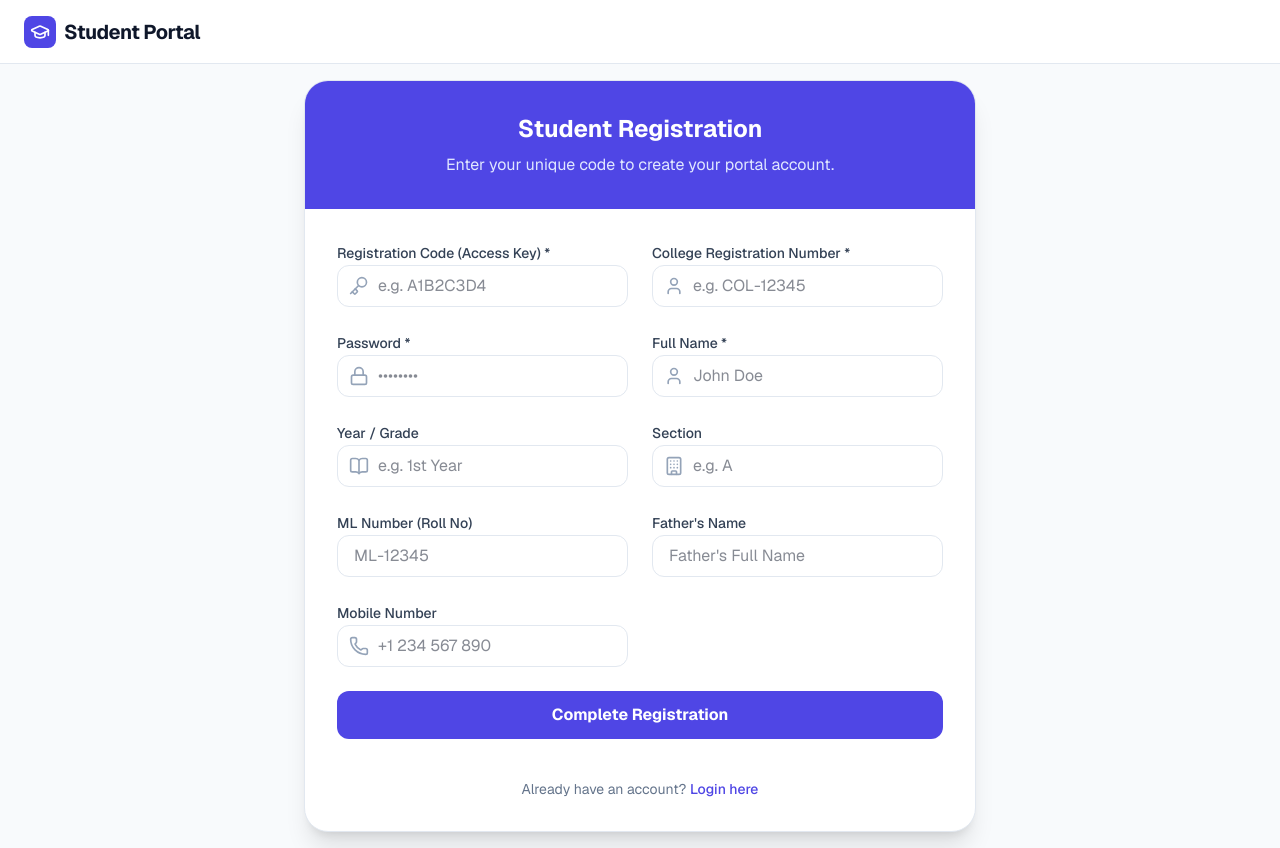
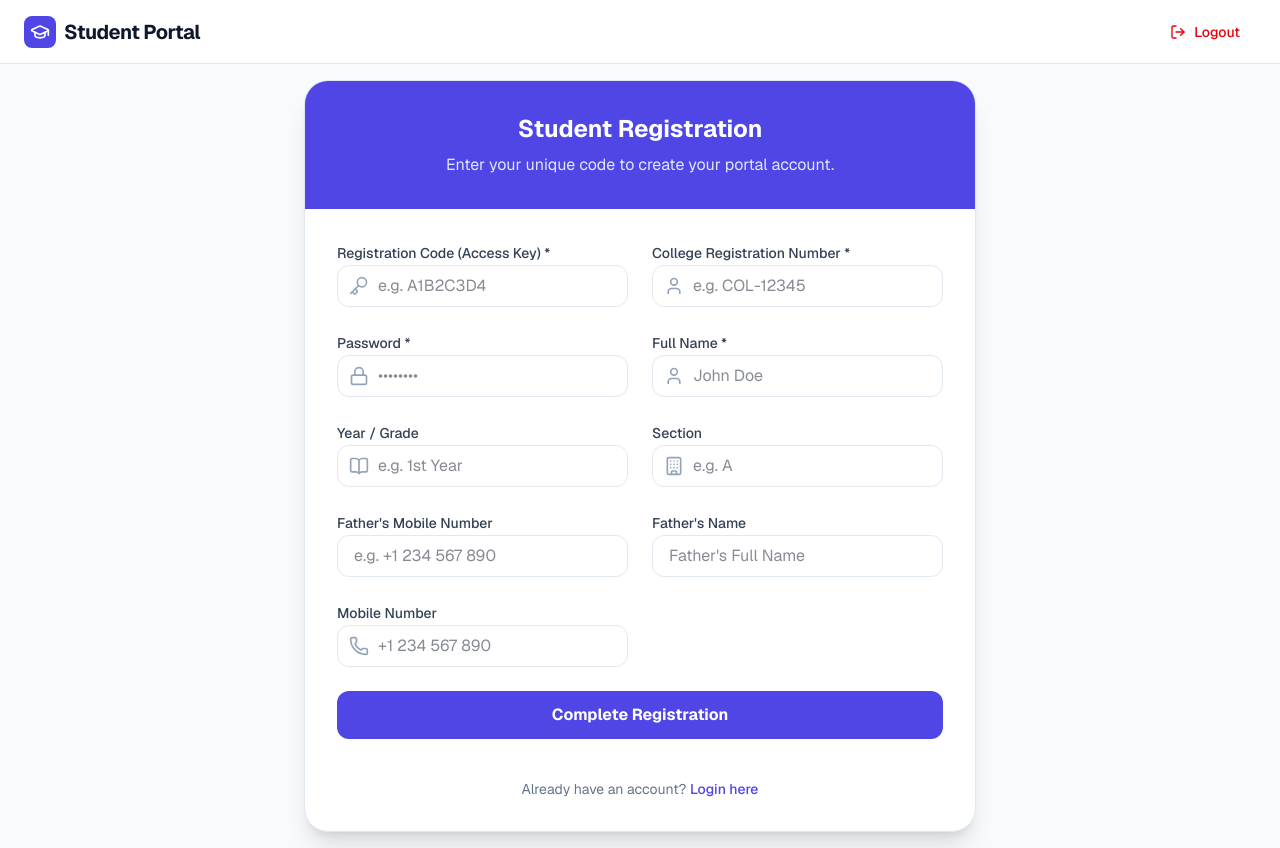
Before and after one commit to Srimanjunadh/QGen_Pro, a Next.js app in the folder saas-frontend/: page /student/register in a window 1280 px wide. Built offline with nearby package versions, Linux system fonts and the light colour scheme.

Commit message:
Added logout button, updated register labels, and added strict anti-screenshot protection

```diff
--- a/saas-frontend/src/app/student/exam/[assignmentId]/page.tsx
+++ b/saas-frontend/src/app/student/exam/[assignmentId]/page.tsx
@@ -79,21 +79,43 @@ export default function ExamPage() {
     return () => document.removeEventListener("fullscreenchange", handleFullscreenChange);
   }, []);
 
-  // Prevent copy/paste and context menu
+  const [isObscured, setIsObscured] = useState(false);
+
+  // Prevent copy/paste, context menu, and screenshots
   useEffect(() => {
     const preventCopy = (e: ClipboardEvent) => e.preventDefault();
     const preventContextMenu = (e: MouseEvent) => e.preventDefault();
+    const preventScreenshot = (e: KeyboardEvent) => {
+      if (
+        e.key === 'PrintScreen' ||
+        (e.metaKey && e.shiftKey) ||
+        (e.ctrlKey && (e.key === 'p' || e.key === 's' || e.key === 'c')) ||
+        (e.metaKey && (e.key === 'p' || e.key === 's' || e.key === 'c'))
+      ) {
+        e.preventDefault();
+        if (navigator.clipboard) navigator.clipboard.writeText('');
+        alert("Screenshots and printing are strictly prohibited during the exam.");
+      }
+    };
+    const handleBlur = () => setIsObscured(true);
+    const handleFocus = () => setIsObscured(false);
 
     if (isFullscreen) {
       document.addEventListener("copy", preventCopy);
       document.addEventListener("paste", preventCopy);
       document.addEventListener("contextmenu", preventContextMenu);
+      document.addEventListener("keydown", preventScreenshot);
+      window.addEventListener("blur", handleBlur);
+      window.addEventListener("focus", handleFocus);
     }
 
     return () => {
       document.removeEventListener("copy", preventCopy);
       document.removeEventListener("paste", preventCopy);
       document.removeEventListener("contextmenu", preventContextMenu);
+      document.removeEventListener("keydown", preventScreenshot);
+      window.removeEventListener("blur", handleBlur);
+      window.removeEventListener("focus", handleFocus);
     };
   }, [isFullscreen]);
 
@@ -239,7 +261,7 @@ export default function ExamPage() {
   const currentQ = questions[currentQuestionIndex];
 
   return (
-    <div ref={containerRef} className="fixed inset-0 bg-surface-50 z-[100] flex flex-col overflow-hidden select-none">
+    <div ref={containerRef} className={`fixed inset-0 bg-surface-50 z-[100] flex flex-col overflow-hidden select-none transition-all duration-75 ${isObscured ? 'blur-xl opacity-0' : 'blur-0 opacity-100'}`}>
       {/* Watermark */}
       <div className="pointer-events-none fixed inset-0 flex items-center justify-center overflow-hidden opacity-5 z-0">
         <div className="transform -rotate-45 text-surface-900 text-[10rem] font-bold whitespace-nowrap">
--- a/saas-frontend/src/app/student/layout.tsx
+++ b/saas-frontend/src/app/student/layout.tsx
@@ -1,9 +1,17 @@
 "use client";
 
 import { ReactNode } from "react";
-import { GraduationCap } from "lucide-react";
+import { useRouter } from "next/navigation";
+import { GraduationCap, LogOut } from "lucide-react";
 
 export default function StudentLayout({ children }: { children: ReactNode }) {
+  const router = useRouter();
+
+  const handleLogout = () => {
+    localStorage.removeItem("student_user");
+    router.push("/student/login");
+  };
+
   return (
     <div className="min-h-screen bg-surface-50 flex flex-col">
       <header className="h-16 bg-white border-b border-surface-200 flex items-center justify-between px-6 sticky top-0 z-50">
@@ -13,6 +21,10 @@ export default function StudentLayout({ children }: { children: ReactNode }) {
           </div>
           <span className="font-bold text-surface-900 tracking-tight text-xl">Student Portal</span>
         </div>
+        <button onClick={handleLogout} className="flex items-center gap-2 px-4 py-2 text-sm font-medium text-red-600 hover:bg-red-50 rounded-lg transition-colors">
+          <LogOut className="w-4 h-4" />
+          Logout
+        </button>
       </header>
 
       <main className="flex-1">
--- a/saas-frontend/src/app/student/register/page.tsx
+++ b/saas-frontend/src/app/student/register/page.tsx
@@ -121,8 +121,8 @@ export default function StudentRegisterPage() {
             </div>
 
             <div className="space-y-1">
-              <label className="text-sm font-medium text-surface-700">ML Number (Roll No)</label>
-              <input type="text" name="mlNumber" value={formData.mlNumber} onChange={handleChange} className="w-full px-4 py-2 bg-white text-surface-900 border border-surface-200 rounded-xl focus:ring-2 focus:ring-brand-500" placeholder="ML-12345" />
+              <label className="text-sm font-medium text-surface-700">Father's Mobile Number</label>
+              <input type="text" name="mlNumber" value={formData.mlNumber} onChange={handleChange} className="w-full px-4 py-2 bg-white text-surface-900 border border-surface-200 rounded-xl focus:ring-2 focus:ring-brand-500" placeholder="e.g. +1 234 567 890" />
             </div>
 
             <div className="space-y-1">
```
